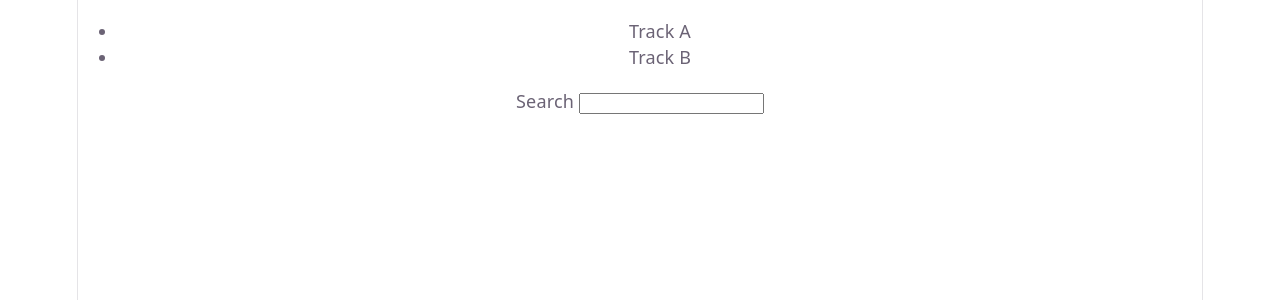
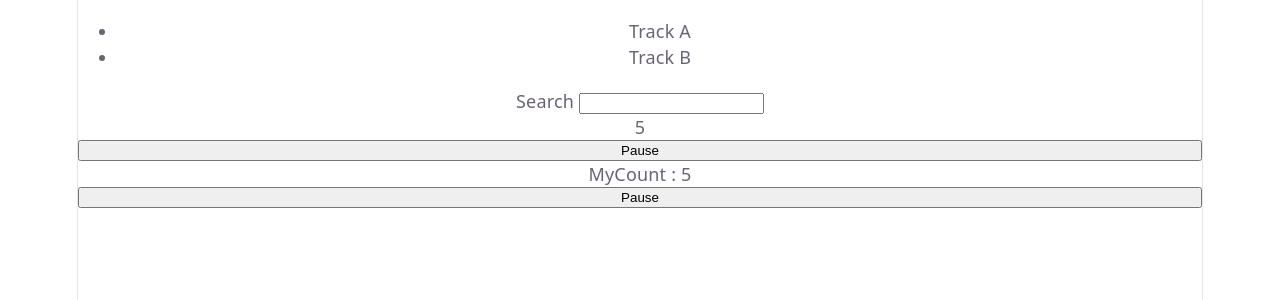
Before and after one commit to ankurbag6/jira-jitsu, a React (Vite) app: page / in a window 1280 px wide. Shown: the top 300 px of the page. Built offline with nearby package versions, Linux system fonts and the light colour scheme.

Commit message:
feat: tutorial 3

```diff
--- a/src/App.jsx
+++ b/src/App.jsx
@@ -1,11 +1,13 @@
 import Tutorial1 from "./components/Tutorial1";
 import Tutorial2 from "./components/Tutorial2";
+import Tutorial3 from "./components/Tutorial3";
 
 export default function App() {
   return (
     <>
       <Tutorial1 />
       <Tutorial2 />
+      <Tutorial3 />
     </>
   );
 }
--- /dev/null
+++ b/src/components/Tutorial3.jsx
@@ -0,0 +1,34 @@
+import { useEffect, useState } from "react";
+import { useInterval } from "../hooks/useInterval";
+
+export default function Tutorial3() {
+  const [count, setCount] = useState(0);
+  const [mycount, setmyCount] = useState(0);
+  const [running, setRunning] = useState(true);
+  const [myrunning, setmyRunning] = useState(true);
+
+  useInterval(() => setCount(count + 1), running ? 1000 : null);
+  useEffect(() => {
+    if (myrunning) {
+      const id = setTimeout(() => {
+        setmyCount((prev) => prev + 1);
+      }, 1000);
+      return () => clearTimeout(id);
+    }
+
+  }, [mycount,myrunning]);
+
+  return (
+    <>
+      <p>{count}</p>
+      <button onClick={() => setRunning((r) => !r)}>
+        {running ? "Pause" : "Start"}
+      </button>
+
+      <p>MyCount : {mycount}</p>
+      <button onClick={() => setmyRunning((r) => !r)}>
+        {myrunning ? "Pause" : "Start"}
+      </button>
+    </>
+  );
+}
--- /dev/null
+++ b/src/hooks/useInterval.js
@@ -0,0 +1,17 @@
+import { useEffect, useRef } from 'react';
+
+export function useInterval(callback, ms) {
+  const savedCallback = useRef(callback);
+
+  // always remember the newest callback
+  useEffect(() => {
+    savedCallback.current = callback;
+  }, [callback]);
+
+  // start/stop the timer only when ms changes
+  useEffect(() => {
+    if (ms === null) return; // paused
+    const id = setInterval(() => savedCallback.current(), ms);
+    return () => clearInterval(id);
+  }, [ms]);
+}
```
